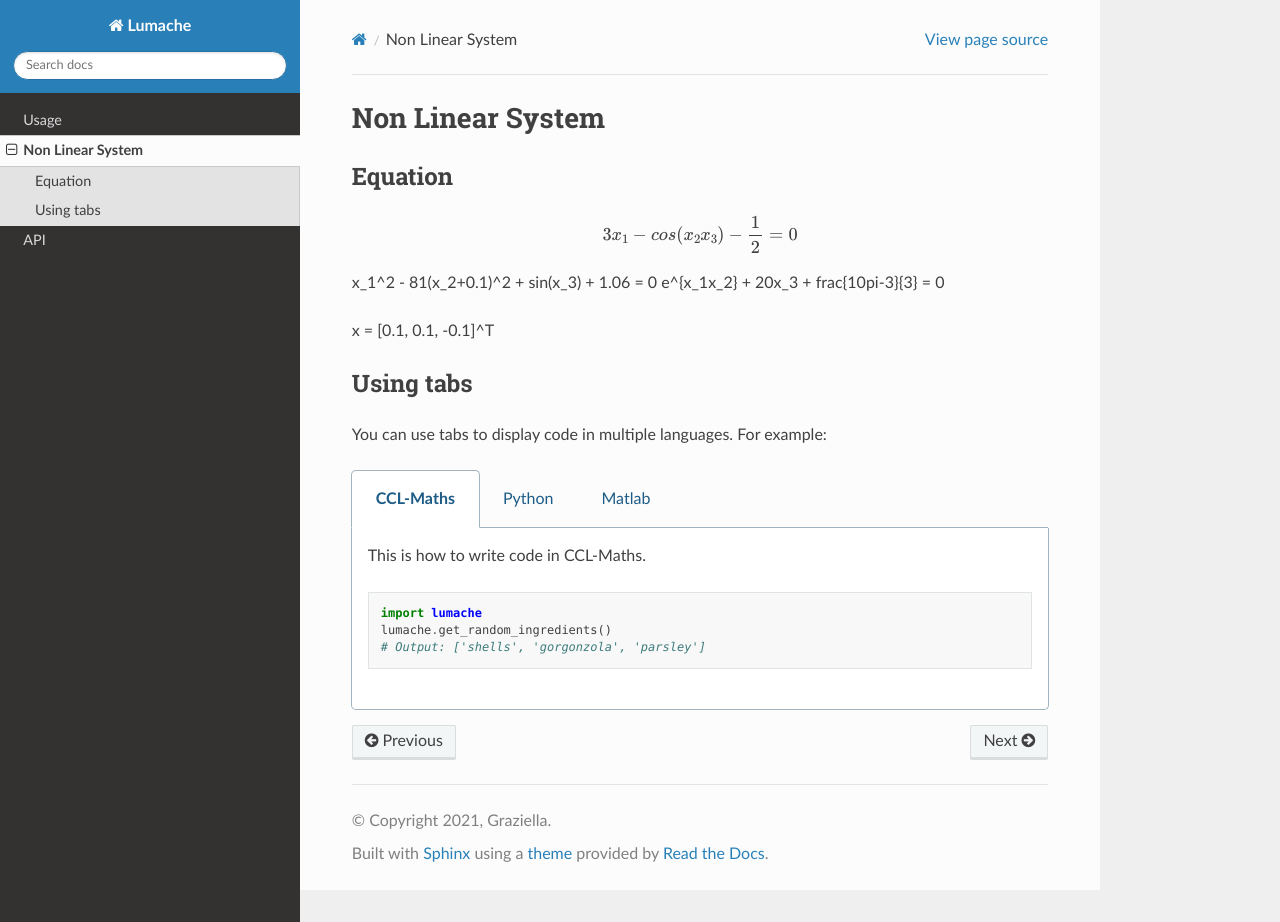
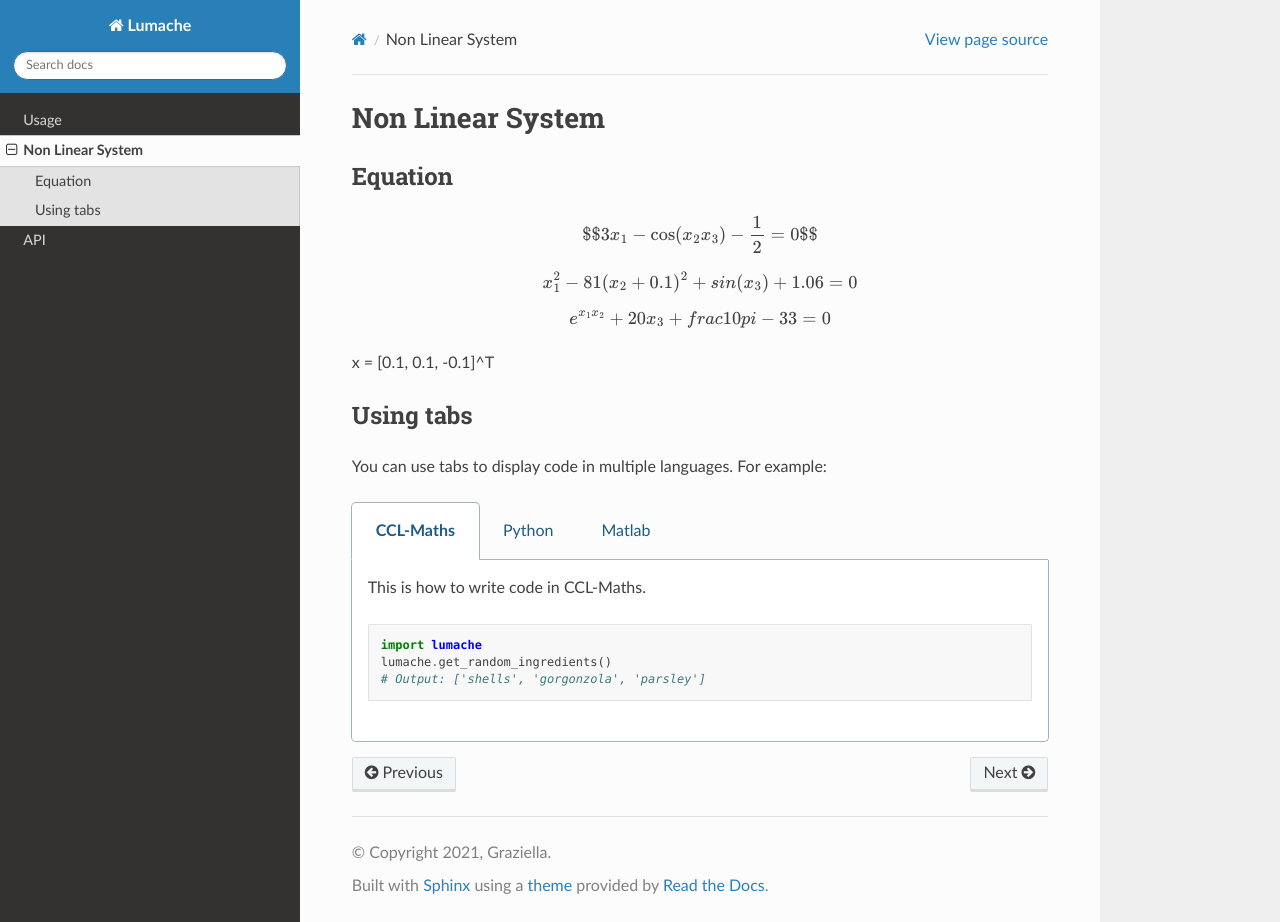
Before and after one commit to thanktua-spp/ccl-rtd, a Sphinx documentation site: the page built from docs/source/non_linear_system.rst, in a window 1280 px wide and 922 px high. Built offline with Sphinx 7.4.7 and the Read the Docs theme 3.1.0, drawn with Linux system fonts in a browser that asks for light colours; pages that are not in the unit, such as notebooks, are missing from menus.

```diff
--- a/docs/source/non_linear_system.rst
+++ b/docs/source/non_linear_system.rst
@@ -7,9 +7,9 @@ Equation
 ------------
 
 .. math::
- 3x_1 - cos(x_2 x_3) - \frac{1}{2} = 0
-x_1^2 - 81(x_2+0.1)^2 + sin(x_3) + 1.06 = 0
-e^{x_1x_2} + 20x_3 + \frac{10\pi-3}{3} = 0
+ $$3x_1 - \cos(x_2 x_3) - \frac{1}{2} = 0$$
+$$x_1^2 - 81(x_2+0.1)^2 + \sin(x_3) + 1.06 = 0$$
+$$e^{x_1x_2} + 20x_3 + \frac{10\pi-3}{3} = 0$$
 
 x = [0.1, 0.1, -0.1]^T
 
```
